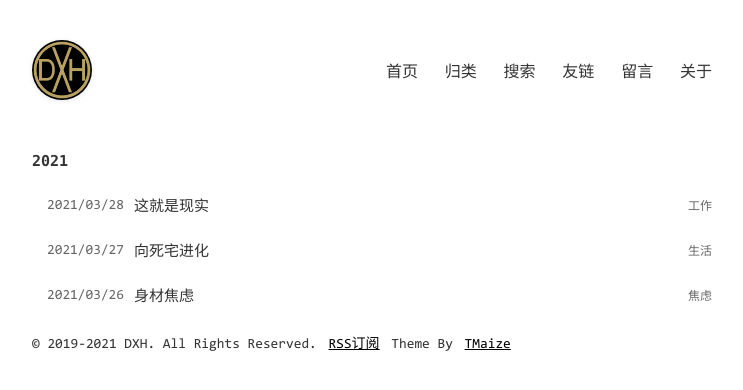
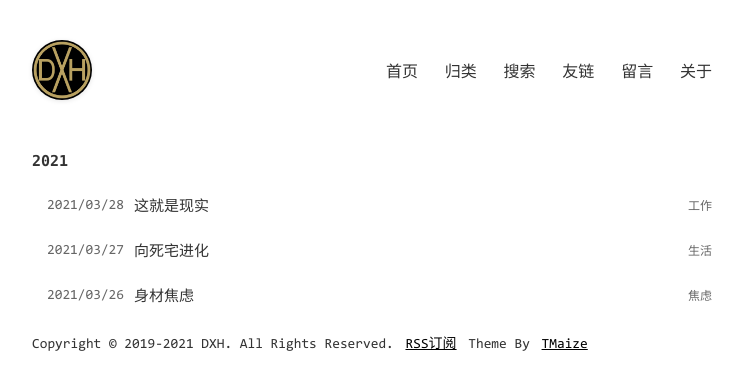
Before and after one commit to Devinteng/Devinteng.github.io, a Jekyll site: the page built from index.html, in a window 1280 px wide. Shown: the top 390 px of the page, without its empty margins (268-1011 px from the left). Built offline with Jekyll 4.4.1, drawn with Linux system fonts in a browser that asks for light colours.

Commit message:
Update _config.yml

```diff
--- a/_config.yml
+++ b/_config.yml
@@ -5,7 +5,7 @@ title: DXH's Blog
 description: DXH的个人博客
 keywords: DXH,Blog
 author: DXH
-footerText: '© 2019-2021 DXH. All Rights Reserved.'
+footerText: 'Copyright © 2019-2021 DXH. All Rights Reserved.'
 
 # 这些不要动
 permalink: /posts/:year/:month/:day/:title.html
```
